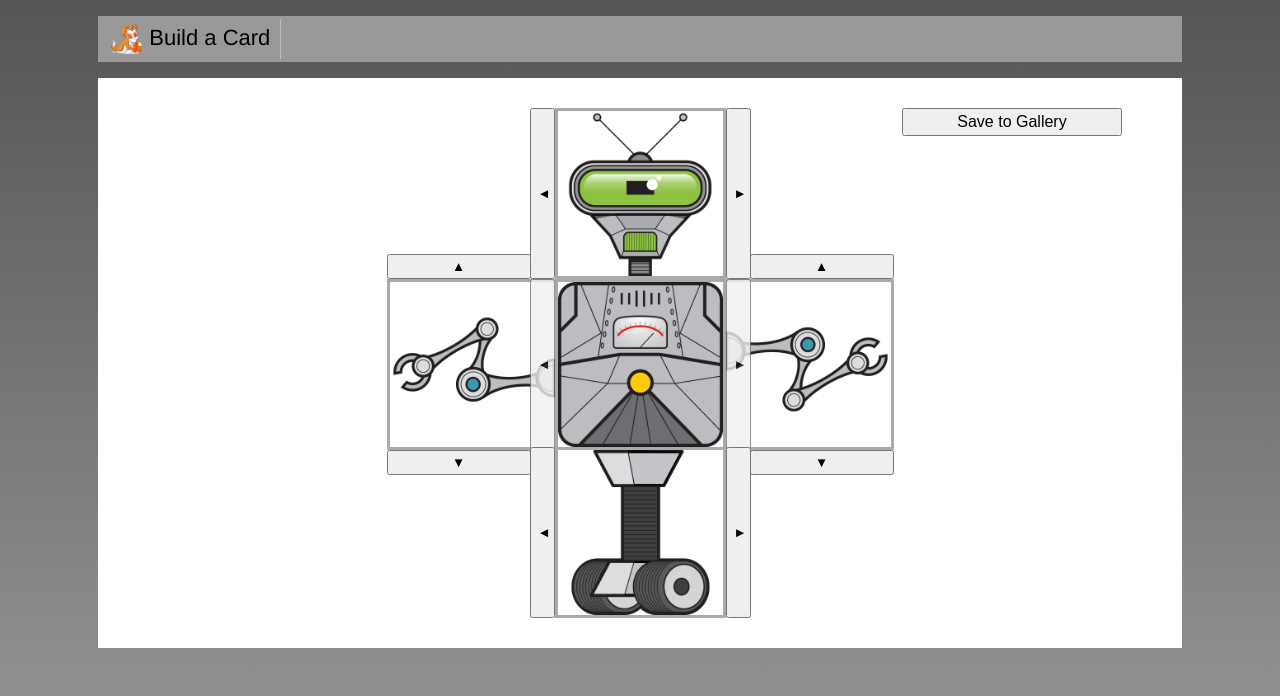
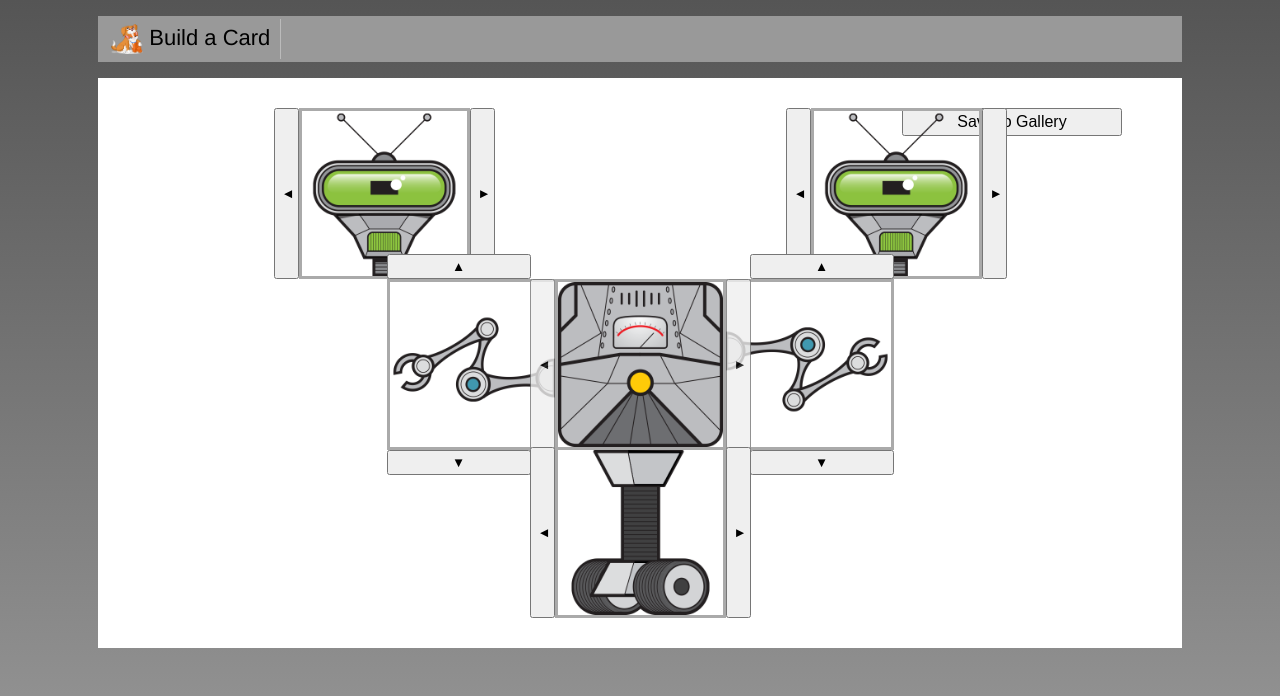
Before and after one commit to deanagan/planning-board-backend, a Vue app: page / in a window 1280 px wide. Shown: the top 696 px of the page. Built offline with nearby package versions, Linux system fonts and the light colour scheme.

Commit message:
Modify part selector so it is usable by card builder

```diff
--- a/src/core/PartSelector.vue
+++ b/src/core/PartSelector.vue
@@ -1,6 +1,8 @@
 <template>
-  <div class="build-name">
-    <span v-show="currentPart.onSale" class="hot">Hot!</span>
+  <div :class="[saleBorderClass, 'part']">
+    <img :src="currentPart.src" title="head" />
+    <button @click="getPreviousPart()" class="prev-selector">&#9668;</button>
+    <button @click="getNextPart()" class="next-selector">&#9658;</button>
   </div>
 </template>
 
@@ -23,6 +25,10 @@ export default class PartSelector extends Vue {
     return this.parts[this.selectedIndex];
   }
 
+  get saleBorderClass(): string {
+    return this.currentPart.onSale ? "sale-border" : "";
+  }
+
   getNextPart(): number {
     if (this.parts.length - 1 > this.selectedIndex) {
       this.selectedIndex += 1;
@@ -43,4 +49,40 @@ export default class PartSelector extends Vue {
 }
 </script>
 
-<style scoped></style>
+<style scoped>
+.part {
+  position: relative;
+  width: 165px;
+  height: 165px;
+  border: 3px solid #aaa;
+}
+
+.part img {
+  width: 165px;
+}
+
+.head {
+  border-bottom: none;
+}
+
+.prev-selector {
+  position: absolute;
+  z-index: 1;
+  top: -3px;
+  left: -28px;
+  width: 25px;
+  height: 171px;
+}
+.next-selector {
+  position: absolute;
+  z-index: 1;
+  top: -3px;
+  right: -28px;
+  width: 25px;
+  height: 171px;
+}
+
+.sale-border {
+  border: 3px solid red;
+}
+</style>
```
